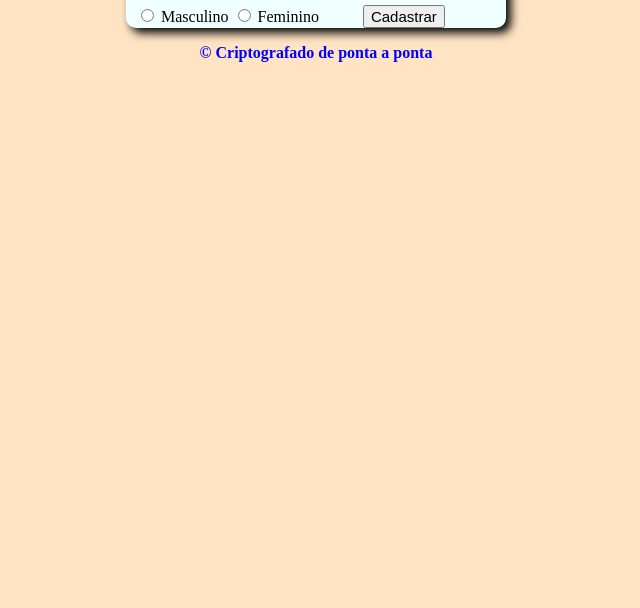
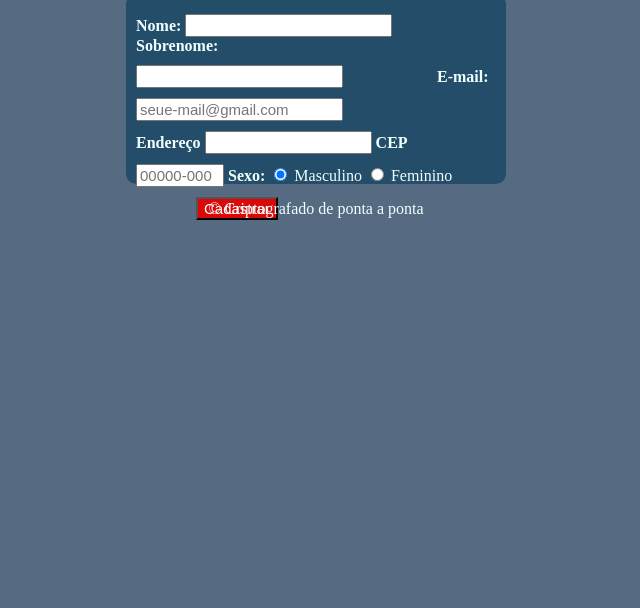
Before and after one commit to guilherme123rodrigues/Meu_Projetos, a plain HTML site: page Cadastro_Usuário/Desenvolvimeto/index.html in a window 1280 px wide. Shown: the part 192-800 px from the top of the page, without its empty margins (324-964 px from the left). Drawn offline with Linux system fonts and the light colour scheme.

Commit message:
Etapa de eventos em andamento

```diff
--- a/Cadastro_Usuário/Desenvolvimeto/index.html
+++ b/Cadastro_Usuário/Desenvolvimeto/index.html
@@ -18,20 +18,26 @@
     <main>
         <div>
             <form>
-                <label for="name"><b>Nome:</b></label>
-                <input type="text" name="nome" id="nome">
+                <label for="nome"><b>Nome:</b></label>
+                <input type="text" name="nome" id="nome" required>
 
                 <label for="sobrenome"><b>Sobrenome:</b></label>
-                <input type="text" name="sobrenome" id="sobrenome">
+                <input type="text" name="sobrenome" id="sobrenome" required>
 
                 <label id="emai" for="email"><b>E-mail:</b></label>
-                <input type="text" name="e-mail" id="e-mail">
+                <input type="text" name="e-mail" id="e-mail" placeholder="seue-mail@gmail.com" required>
+
+                <label for="endereco"><b>Endereço</b></label>
+                <input type="text" name="endereço" id="endereço" style="width: 159px" required>
+
+                <label for="cep"><b>CEP</b></label>
+                <input type="text" name="cep" id="cep" placeholder="00000-000" style="width: 80px;" required>
 
                 <label for="sexo"><b>Sexo:</b></label>
-                <input type="radio" name="masculino" id="sexo1"> Masculino
-                <input type="radio" name="feminino" id="sexo2"> Feminino
+                <input type="radio" name="sexo" id="sexo1" checked> Masculino
+                <input type="radio" name="sexo" id="sexo2"> Feminino
 
-                <input type="button" value="Cadastrar" id="botao">
+                <input type="button" value="Cadastrar" id="botao" onclick="clicar()">
             </form>
         </div>
     </main>
@@ -40,6 +46,8 @@
         <p>&copy; Criptografado de ponta a ponta</p>
     </footer>
 
+    <script src="script.js"></script>
+
 </body>
 
 </html>
--- a/Cadastro_Usuário/Desenvolvimeto/script.js
+++ b/Cadastro_Usuário/Desenvolvimeto/script.js
@@ -0,0 +1,19 @@
+function clicar() {
+    let nome = document.querySelector('#nome')
+    let sobrenome = document.querySelector("#sobrenome")
+    let email = document.querySelector("#e-mail")
+    let endereco = document.querySelector("#endereço")
+    let cep = document.querySelector("#cep")
+    let sexo = document.getElementsByName('sexo')
+
+    if (nome.value.length === 0 || sobrenome.value.length === 0 || email.value.length === 0 || endereco.value.length === 0 || cep.value.length === 0) {
+        alert("ERRO! preencha os  campos")
+    } else {
+
+        /*if (sexo[0].checked) {
+            alert(`Gênero: Musculino`)
+        } else {
+            alert(`Gênero: Feminino`)
+        }*/
+    }
+}
--- a/Cadastro_Usuário/Desenvolvimeto/style.css
+++ b/Cadastro_Usuário/Desenvolvimeto/style.css
@@ -1,5 +1,6 @@
 body {
-    background-color: bisque;
+    background-color: #566B81;
+    margin: 10%;
 }
 
 main {
@@ -8,14 +9,14 @@ main {
 
 header {
     text-align: center;
-    color: rgb(0, 0, 7);
+    color: azure;
 }
 
 form {
-    background-color: azure;
-    box-shadow: 5px 5px 10px;
+    background-color: #234D68;
+    color: azure;
     border-radius: 10px;
-    height: 120px;
+    height: 170px;
     width: 360px;
     padding: 10px;
     margin: auto;
@@ -35,21 +36,21 @@ form {
 }
 
 input {
-    margin-top: 5px;
+    margin-top:10px;
     font-size: 15px;
 }
 
 #botao {
-    margin-left: 40px;
+    margin-left: 60px;
+    background-color: #DC0807;
+    color: white;
 }
 
 #botao:hover {
-    color: green;
-    font-weight: bold;
+    color: yellow;
 }
 
 footer {
     text-align: center;
-    color: blue;
-    font-weight: bold;
+    color: azure;
 }
```
